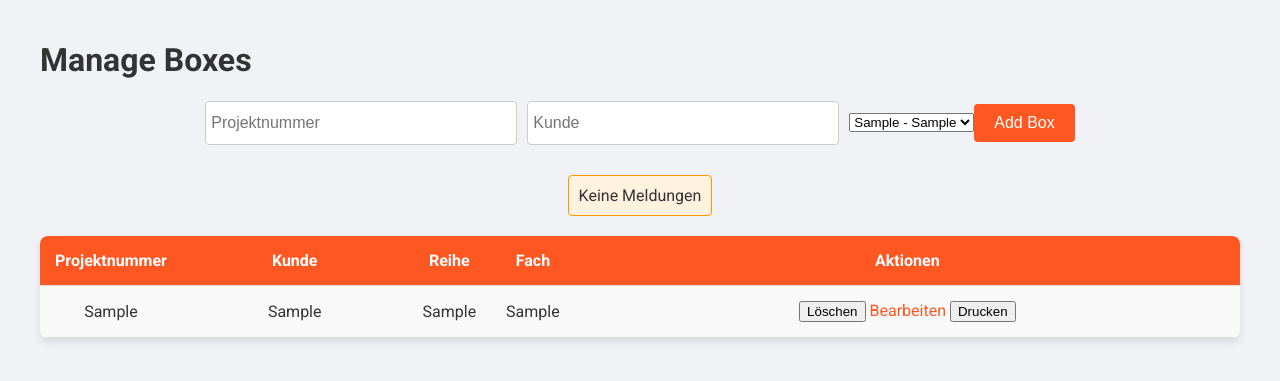
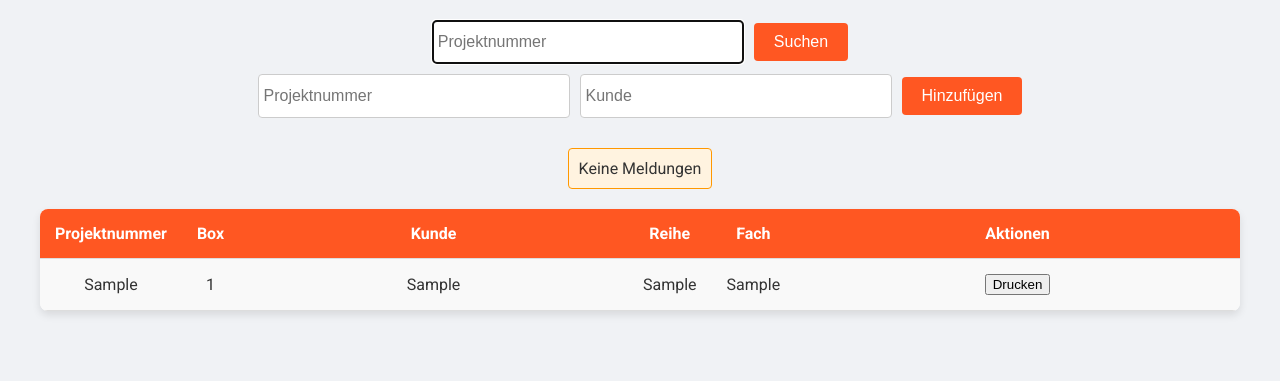
Before and after one commit to tavoli-rgb/kistenverwaltung, a Flask app: page /manage in a window 1280 px wide. Shown: the top 381 px of the page. Run offline with Flask 3, Linux system fonts and the light colour scheme; tables that the repository leaves empty or names only in its code hold one stand-in row (values such as "Sample post"); data that the repository does not hold is empty.

Commit message:
dsfgadsf

```diff
--- a/templates/manage.html
+++ b/templates/manage.html
@@ -1,9 +1,8 @@
 <!DOCTYPE html>
-<html lang="en">
+<html lang="de">
 <head>
     <meta charset="UTF-8">
-    <meta name="viewport" content="width=device-width, initial-scale=1.0">
-    <title>Manage Boxes</title>
+    <title>Kistenverwaltung</title>
     <link href="https://fonts.googleapis.com/css2?family=Roboto:wght@400;500;700&display=swap" rel="stylesheet">
     <style>
         body {
@@ -110,21 +109,51 @@
             white-space: nowrap;
         }
     </style>
+    <script>
+        window.onload = function() {
+            document.getElementById('projektnummer').focus();
+        };
+
+        function openPrintWindow(projektnummer, kunde, reihe, fach, boxnummer) {
+            const url = `/print_label/${projektnummer}/${kunde}/${reihe}/${fach}/${boxnummer}`;
+            const printWindow = window.open(url, '_blank', 'width=800,height=600');
+            printWindow.focus();
+        }
+
+        function editBox(projektnummer) {
+            const url = `/edit_box/${projektnummer}`;
+            const editWindow = window.open(url, '_blank', 'width=800,height=600');
+            editWindow.focus();
+        }
+
+        function validateAddForm() {
+            const projektnummer = document.getElementById('add_projektnummer').value;
+            const kunde = document.getElementById('add_kunde').value;
+            if (projektnummer.trim() === '') {
+                alert('Das Feld Projektnummer darf nicht leer sein.');
+                return false;
+            }
+            if (kunde.trim() === '') {
+                alert('Das Feld Kunde darf nicht leer sein.');
+                return false;
+            }
+            return true;
+        }
+    </script>
 </head>
 <body>
     <div class="container">
-        <h1>Manage Boxes</h1>
         <div class="form-container">
+            <!-- Form to search for a project number -->
+            <form action="/find_manage" method="post">
+                <input type="text" id="projektnummer" name="projektnummer" placeholder="Projektnummer">
+                <button type="submit">Suchen</button>
+            </form>
             <!-- Form to add a new project number -->
-            <form action="{{ url_for('add_box') }}" method="post">
-                <input type="text" name="projektnummer" placeholder="Projektnummer" required>
-                <input type="text" name="kunde" placeholder="Kunde" required>
-                <select name="lagerplatz_id" required>
-                    {% for location in storage_locations %}
-                        <option value="{{ location[0] }}">{{ location[1] }} - {{ location[2] }}</option>
-                    {% endfor %}
-                </select>
-                <button type="submit">Add Box</button>
+            <form action="/manage" method="post" onsubmit="return validateAddForm()">
+                <input type="text" id="add_projektnummer" name="projektnummer" placeholder="Projektnummer" required>
+                <input type="text" id="add_kunde" name="kunde" placeholder="Kunde" required>
+                <button type="submit" name="action" value="add">Hinzufügen</button>
             </form>
             <div class="message">{% if message %}{{ message }}{% else %}Keine Meldungen{% endif %}</div>
         </div>
@@ -132,33 +161,26 @@
             <table>
                 <tr>
                     <th class="narrow-column">Projektnummer</th>
+                    <th class="narrow-column">Box</th>
                     <th>Kunde</th>
                     <th class="narrow-column">Reihe</th>
                     <th class="narrow-column">Fach</th>
                     <th>Aktionen</th>
                 </tr>
                 {% for box in boxes %}
-                <tr class="{% if highlight and highlight[0] == box[2] and highlight[1] == box[3] %}highlight{% endif %}">
+                <tr class="{% if highlight and highlight[0] == box[2] and highlight[1] == box[3] %}highlight{% endif %}" onclick="editBox('{{ box[0] }}')">
                     <td class="narrow-column">{{ box[0] }}</td>
+                    <td class="narrow-column">{{ box[4] }}</td>
                     <td>{{ box[1] }}</td>
                     <td class="narrow-column">{{ box[2] }}</td>
                     <td class="narrow-column">{{ box[3] }}</td>
                     <td>
-                        <form action="{{ url_for('delete_box', projektnummer=box[0]) }}" method="post" style="display:inline;">
-                            <button type="submit">Löschen</button>
-                        </form>
-                        <a href="{{ url_for('edit_box', projektnummer=box[0]) }}">Bearbeiten</a>
-                        <button type="button" onclick="openPrintWindow('{{ box[0] }}', '{{ box[1] }}', '{{ box[2] }}', '{{ box[3] }}', '{{ box[4] }}')">Drucken</button>
+                        <button type="button" onclick="event.stopPropagation(); openPrintWindow('{{ box[0] }}', '{{ box[1] }}', '{{ box[2] }}', '{{ box[3] }}', '{{ box[4] }}')">Drucken</button>
                     </td>
                 </tr>
                 {% endfor %}
             </table>
         </div>
     </div>
-    <script>
-        function openPrintWindow(projektnummer, kunde, reihe, fach, boxnummer) {
-            window.open(`/print_label/${projektnummer}/${kunde}/${reihe}/${fach}/${boxnummer}`, '_blank');
-        }
-    </script>
 </body>
 </html>
```
